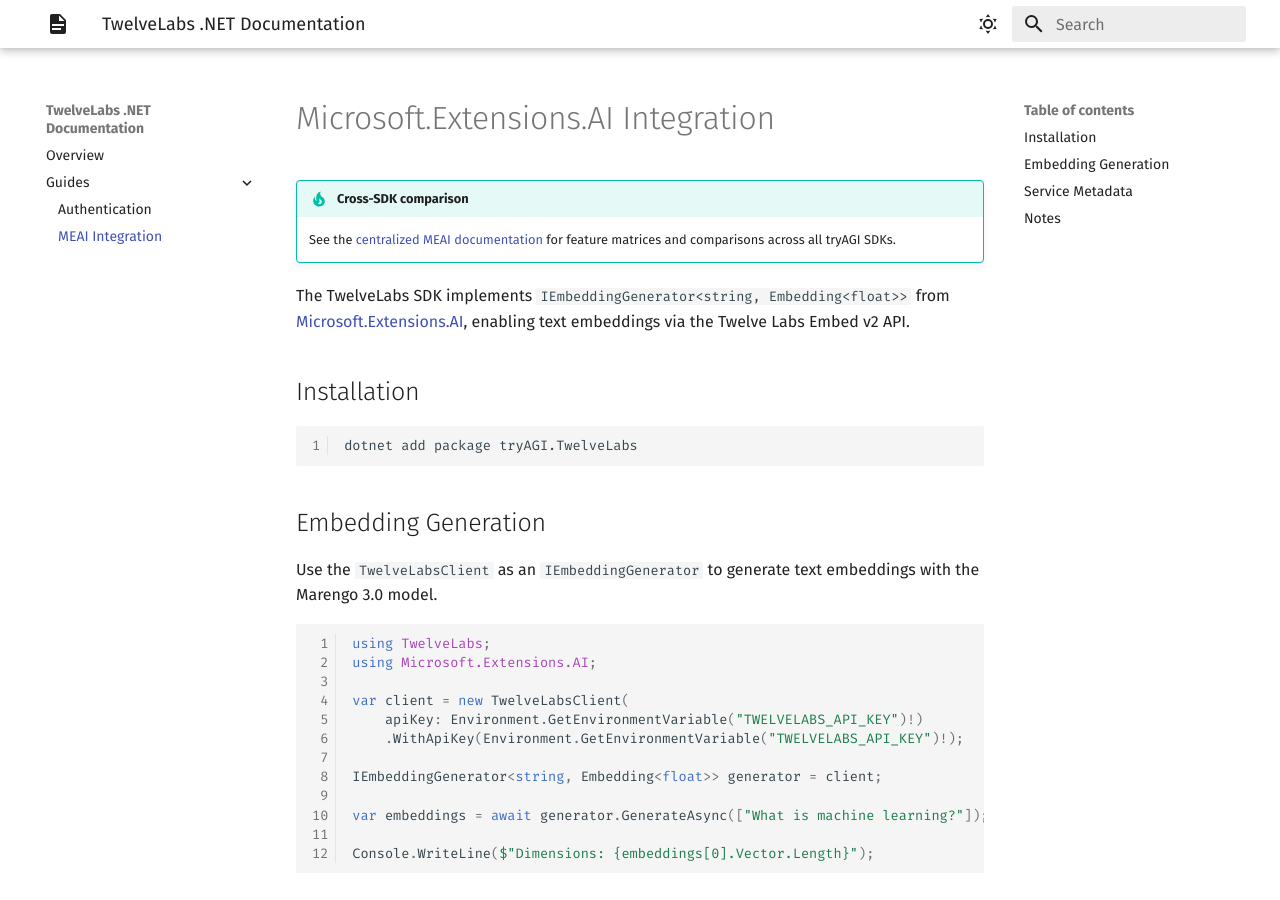
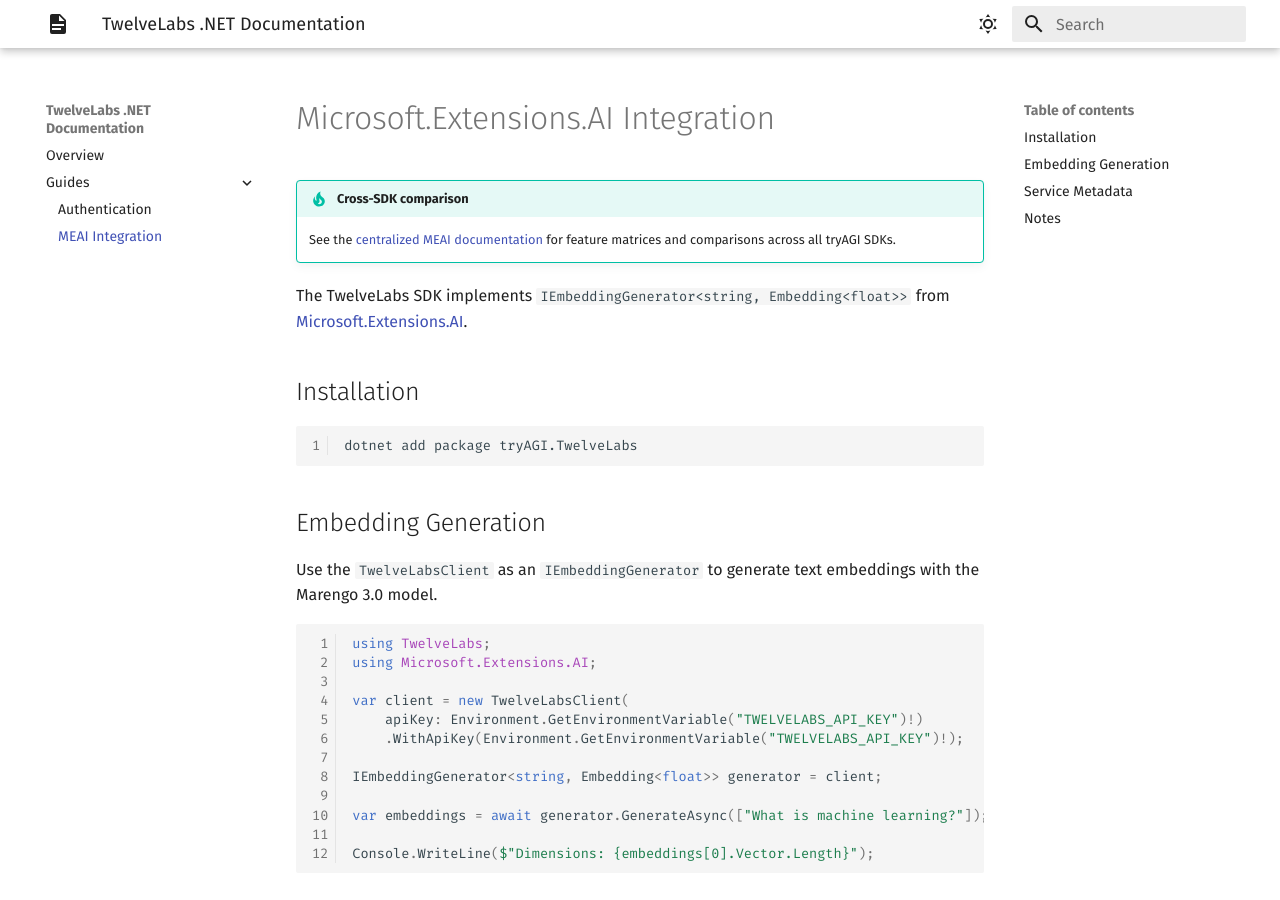
Before and after one commit to tryAGI/TwelveLabs, an MkDocs documentation site: the page built from docs/guides/meai.md, in a window 1280 px wide and 900 px high. Built offline with MkDocs 1.6.1 and Material for MkDocs 9.7.7, drawn with Linux system fonts in a browser that asks for light colours; the version menu is left out.

Commit message:
Standardize MEAI guide intro text
Co-Authored-By: Claude Opus 4.6 <noreply@anthropic.com>

```diff
--- a/docs/guides/meai.md
+++ b/docs/guides/meai.md
@@ -3,7 +3,7 @@
 !!! tip "Cross-SDK comparison"
     See the [centralized MEAI documentation](https://tryagi.github.io/docs/meai/) for feature matrices and comparisons across all tryAGI SDKs.
 
-The TwelveLabs SDK implements `IEmbeddingGenerator<string, Embedding<float>>` from [Microsoft.Extensions.AI](https://learn.microsoft.com/en-us/dotnet/ai/microsoft-extensions-ai), enabling text embeddings via the Twelve Labs Embed v2 API.
+The TwelveLabs SDK implements `IEmbeddingGenerator<string, Embedding<float>>` from [Microsoft.Extensions.AI](https://learn.microsoft.com/en-us/dotnet/ai/microsoft-extensions-ai).
 
 ## Installation
 
```
